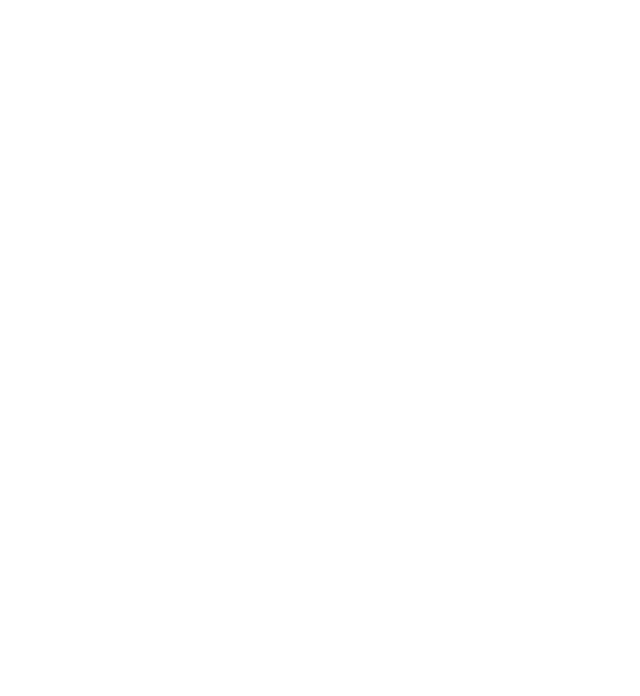
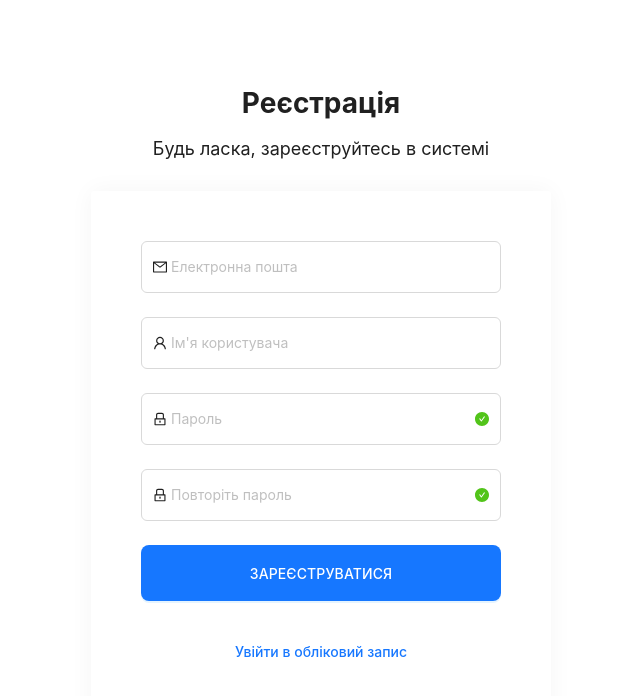
Before and after one commit to SofienkoDV/Voice-of-friends, a React (Create React App) app: page /register in a window 1280 px wide. Before the commit this address had no page. Shown: the top 696 px of the page, without its empty margins (319-959 px from the left). Built offline with nearby package versions, Linux system fonts and the light colour scheme.

Commit message:
Created a registration form

```diff
--- a/src/App.js
+++ b/src/App.js
@@ -1,12 +1,9 @@
 import { Auth } from "./pages";
-import { Routes, Route } from "react-router-dom";
 
 function App() {
   return (
     <div className="wrapper">
-      <Routes>
-        <Route path="/" element={<Auth />} />
-      </Routes>
+      <Auth />
     </div>
   );
 }
--- /dev/null
+++ b/src/modules/RegisterForm/components/RegisterForm.jsx
@@ -0,0 +1,76 @@
+import { LockOutlined, UserOutlined, MailOutlined } from "@ant-design/icons";
+import { Form, Input } from "antd";
+import { Button, Block } from "../../../components";
+import { Link } from "react-router-dom";
+
+function RegisterForm() {
+  const onFinish = (values) => {
+    console.log("Received values of form: ", values);
+  };
+
+  return (
+    <>
+      <div className="auth__top">
+        <h2>Реєстрація</h2>
+        <p>Будь ласка, зареєструйтесь в системі</p>
+      </div>
+      <Block>
+        <Form
+          name="normal_login"
+          className="login-form"
+          initialValues={{
+            remember: true,
+          }}
+          onFinish={onFinish}
+        >
+          <Form.Item name="email">
+            <Input
+              prefix={<MailOutlined className="site-form-item-icon" />}
+              placeholder="Електронна пошта"
+              className="login-form__input"
+            />
+          </Form.Item>
+
+          <Form.Item name="username">
+            <Input
+              prefix={<UserOutlined className="site-form-item-icon" />}
+              placeholder="Ім'я користувача"
+              className="login-form__input"
+            />
+          </Form.Item>
+          <Form.Item validateStatus="success" hasFeedback name="password">
+            <Input
+              prefix={<LockOutlined className="site-form-item-icon" />}
+              type="password"
+              placeholder="Пароль"
+              className="login-form__input"
+            />
+          </Form.Item>
+
+          <Form.Item validateStatus="success" hasFeedback name="repeatPassword">
+            <Input
+              prefix={<LockOutlined className="site-form-item-icon" />}
+              type="password"
+              placeholder="Повторіть пароль"
+              className="login-form__input"
+            />
+          </Form.Item>
+
+          <Form.Item>
+            <Button type="primary" htmlType="submit" size="large">
+              Зареєструватися
+            </Button>
+          </Form.Item>
+
+          <Form.Item>
+            <Link className="login-form__register-link" to="/">
+              Увійти в обліковий запис
+            </Link>
+          </Form.Item>
+        </Form>
+      </Block>
+    </>
+  );
+}
+
+export default RegisterForm;
--- /dev/null
+++ b/src/modules/RegisterForm/containers/RegisterForm.js
@@ -0,0 +1,3 @@
+import RegisterForm from "../components/RegisterForm";
+
+export default RegisterForm;
--- a/src/modules/index.js
+++ b/src/modules/index.js
@@ -1 +1,2 @@
 export { default as LoginForm } from "./LoginForm/containers/LoginForm";
+export { default as RegisterForm } from "./RegisterForm/containers/RegisterForm";
--- a/src/pages/Auth/Auth.jsx
+++ b/src/pages/Auth/Auth.jsx
@@ -1,4 +1,5 @@
-import { LoginForm } from "../../modules";
+import { LoginForm, RegisterForm } from "../../modules";
+import { Routes, Route } from "react-router-dom";
 
 import "./Auth.scss";
 
@@ -6,7 +7,10 @@
   return (
     <section className="auth">
       <div className="auth__content">
-        <LoginForm />
+        <Routes>
+          <Route path="/" element={<LoginForm />} />
+          <Route path="/register" element={<RegisterForm />} />
+        </Routes>
       </div>
     </section>
   );
```
